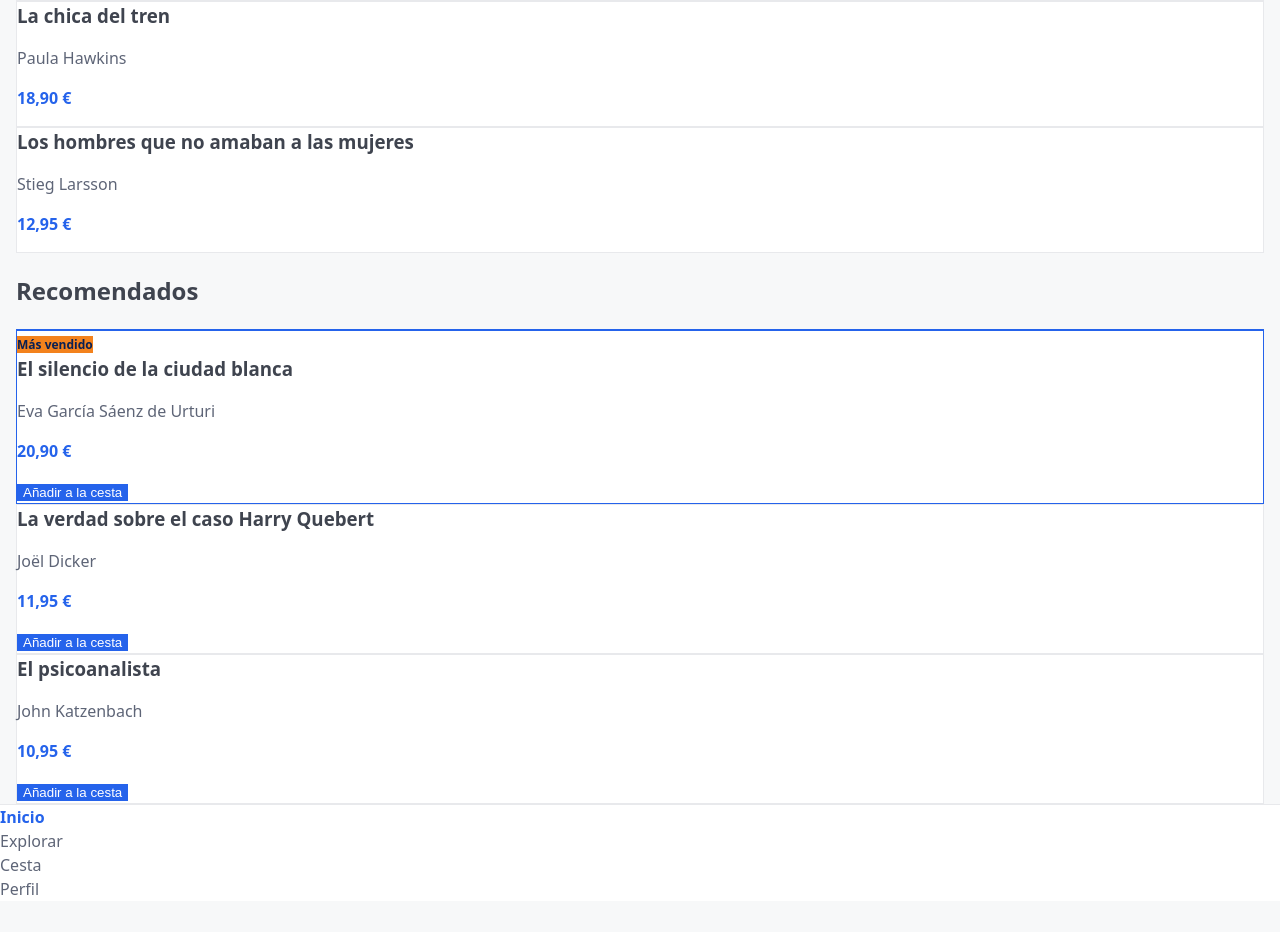
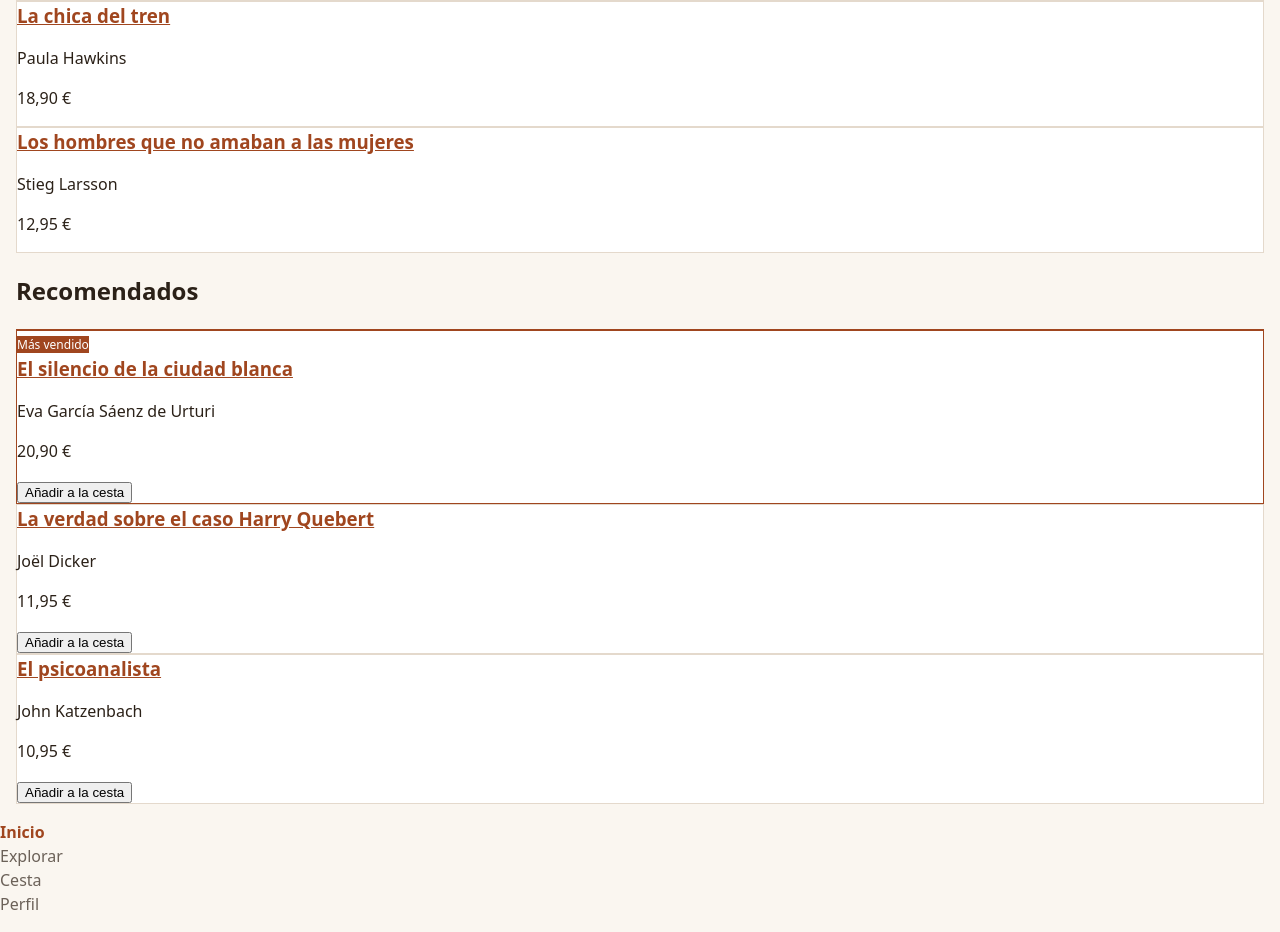
Before and after one commit to sarajimenezlara/trastienda-ud4, a plain HTML site: page index.html in a window 1280 px wide. Shown: the part 447-1379 px from the top of the page. Before the commit the page ends 1348 px from the top, so only its background shows below. Drawn offline with Linux system fonts and the light colour scheme.

Commit message:
Deshace: Variables CSS, colores en oklch y anidamiento nativo

```diff
--- a/css/estilos.css
+++ b/css/estilos.css
@@ -1,45 +1,4 @@
 /* La Trastienda · hoja común para index.html y carrito.html */
-
-/* ===== Sesión 4: tokens de diseño (de Figma) ===== */
-:root {
-  /* --- Escala primaria (azul, colores de Figma) --- */
-  --color-primary-50:  #dbe5fc; /* oklch(0.92 0.033 267) */
-  --color-primary-100: #b6cbf8; /* oklch(0.84 0.067 265) */
-  --color-primary-200: #92b1f5; /* oklch(0.76 0.104 265) */
-  --color-primary-300: #6e97f2; /* oklch(0.69 0.142 265) */
-  --color-primary-400: #497dee; /* oklch(0.61 0.179 263) */
-  --color-primary-500: #2563eb; /* oklch(0.55 0.215 263)  color de marca */
-  --color-primary-600: #134ed0; /* oklch(0.48 0.209 263)  hover */
-  --color-primary-700: #0f3ea6; /* oklch(0.41 0.175 263)  active / focus */
-  --color-primary-800: #0b2f7d; /* oklch(0.34 0.138 263) */
-  --color-primary-900: #081f53; /* oklch(0.26 0.099 263) */
-
-  /* --- Escala neutra (grises de Figma) --- */
-  --color-neutral-50:  #f7f8f9; /* oklch(0.98 0.002 248)  fondo de pantalla */
-  --color-neutral-100: #eff0f3; /* oklch(0.96 0.004 271) */
-  --color-neutral-200: #e8e9ec; /* oklch(0.93 0.004 271)  bordes */
-  --color-neutral-300: #e0e2e6; /* oklch(0.91 0.006 265) */
-  --color-neutral-400: #d8dae0; /* oklch(0.89 0.008 271) */
-  --color-neutral-500: #d0d3da; /* oklch(0.87 0.010 267) */
-  --color-neutral-600: #a8aebb; /* oklch(0.75 0.020 266) */
-  --color-neutral-700: #81899b; /* oklch(0.63 0.029 266) */
-  --color-neutral-800: #5e6577; /* oklch(0.51 0.030 269)  texto secundario (contraste 5,8:1 sobre blanco) */
-  --color-neutral-900: #3f444f; /* oklch(0.39 0.020 266)  texto principal (contraste 9,8:1 sobre blanco) */
-
-  /* --- Acento definido directamente en oklch (badge «Más vendido») --- */
-  --color-accent-oklch: oklch(0.72 0.17 55); /* naranja ≈ #f3821d */
-
-  /* --- Variables semánticas: para qué se usa cada color --- */
-  --bg-page:       var(--color-neutral-50);
-  --bg-card:       #ffffff;
-  --bg-header:     var(--color-primary-700);
-  --text-main:     var(--color-neutral-900);
-  --text-muted:    var(--color-neutral-800);
-  --text-on-brand: #ffffff;
-  --border-subtle: var(--color-neutral-200);
-  --brand:         var(--color-primary-500);
-  --brand-hover:   var(--color-primary-600);
-}
 
 /*
   Sesión 3: la hoja se ordena en capas.
@@ -57,25 +16,25 @@
     font-family: system-ui, -apple-system, "Segoe UI", Roboto, sans-serif;
     font-size: 1rem;
     line-height: 1.5;
-    color: var(--text-main);
-    background-color: var(--bg-page);
+    color: #2b2118;
+    background-color: #faf6f0;
   }
 
   /* El fondo NO se hereda: hay que ponerlo en el header */
   header {
     padding: 0.75rem 1rem;
-    background-color: var(--bg-header);
-    color: var(--text-on-brand);
-
-    /* inherit: el logo usa el mismo color que el header */
-    a {
-      color: inherit;
-      font-weight: bold;
-    }
+    background-color: #5a2e1a;
+    color: #fff;
   }
 
   a {
-    color: var(--brand);
+    color: #a0461f;
+  }
+
+  /* inherit: el logo usa el mismo color blanco que el header */
+  header a {
+    color: inherit;
+    font-weight: bold;
   }
 
   main {
@@ -85,99 +44,65 @@
 
 /* ===== COMPONENTS: barra inferior, tarjetas, badges y botones ===== */
 @layer components {
-  /* Barra inferior con anidamiento nativo */
-  nav {
-    background-color: var(--bg-card);
-    border-top: 1px solid var(--border-subtle);
-
-    ul {                                  /* nav ul */
+  /* Barra inferior */
+  nav > ul {                              /* (0,0,0,2) */
     list-style: none;
     padding: 0;
-      margin: 0;
   }
 
-    a {                                   /* nav a  (0,0,0,2) */
-      color: var(--text-muted);
+  nav a:not([aria-current="page"]) {     /* (0,0,1,2): :not() suma su argumento */
+    color: #6b6158;
     text-decoration: none;
-
-      &[aria-current="page"] {            /* nav a[aria-current="page"]  (0,0,1,2) */
-        color: var(--brand);
-        font-weight: 700;
   }
 
-      &:hover {                           /* nav a:hover  (0,0,1,2): va después, gana el empate */
-        color: var(--text-main);
+  nav a[aria-current="page"] {            /* (0,0,1,2) */
+    color: #a0461f;
+    font-weight: 700;
+    text-decoration: none;
   }
 
-      &:focus-visible {
-        outline: 2px solid var(--brand);
+  /*
+    nav a:hover también es (0,0,1,2): empata con las dos reglas de arriba,
+    así que decide el orden de aparición. Por eso va después.
+  */
+  nav a:hover {
+    color: #2b2118;
+  }
+
+  nav a:focus-visible {
+    outline: 2px solid #a0461f;
     outline-offset: 2px;
   }
-    }
-  }
 
-  /* Tarjeta de libro: solo variables semánticas */
+  /* Tarjetas de libro */
   .card {
-    background-color: var(--bg-card);
-    border: 1px solid var(--border-subtle);
-    color: var(--text-main);
-
-    /* Primera tarjeta de cada sección (h2 + .card) */
-    h2 + & {
-      border-top: 2px solid var(--brand);
-    }
-
-    /* Tarjetas con un badge con texto */
-    &:has(.badge:not(:empty)) {
-      border-color: var(--brand);
+    background-color: #fff;
+    border: 1px solid #e4d9cc;
   }
 
   /* initial: quita el margen que el navegador pone al h3 */
-    h3 {
+  .card h3 {
     margin: initial;
-
-      a {
-        color: inherit;
-        text-decoration: none;
-
-        &:hover {
-          color: var(--brand);
-        }
-      }
   }
 
-    .card-author {
-      color: var(--text-muted);
-    }
-
-    .card-price {
-      color: var(--brand);
-      font-weight: 700;
-    }
-
-    /* Botón «Añadir a la cesta» */
-    button {
-      background-color: var(--brand);
-      color: var(--text-on-brand);
-      border: none;
-      cursor: pointer;
-
-      &:hover {
-        background-color: var(--brand-hover);
-      }
-    }
+  h2 + .card {                            /* (0,0,1,1) */
+    border-top: 2px solid #a0461f;
   }
 
   /* Badges */
   .badge {
-    background-color: var(--color-accent-oklch);
-    color: var(--color-primary-900);      /* texto muy oscuro: el naranja es claro (L 0.72) */
+    background-color: #a0461f;
+    color: #fff;
     font-size: 0.75rem;
-    font-weight: 600;
+  }
 
-    &:empty {
+  .badge:empty {
     display: none;
   }
+
+  /* (0,0,2,1): gana a .card (0,0,1,0) aunque los dos pongan el borde */
+  article:has(.badge:not(:empty)) {
+    border-color: #a0461f;
   }
 
   /* Botones de solo icono (lupa, menú, − y +) */
@@ -193,7 +118,7 @@
 /* ===== UTILITIES: clases de un solo uso, siempre ganan ===== */
 @layer utilities {
   .text-primary {
-    color: var(--brand);
+    color: #a0461f;
     font-weight: 700;
   }
 }
--- a/index.html
+++ b/index.html
@@ -20,23 +20,23 @@
       <h2>Novedades</h2>
       <article class="card">
         <h3><a href="detalle.html">La paciente silenciosa</a></h3>
-        <p class="card-author">Alex Michaelides</p>
-        <p class="card-price">19,90 €</p>
+        <p>Alex Michaelides</p>
+        <p>19,90 €</p>
       </article>
       <article class="card">
         <h3><a href="detalle.html">Reina Roja</a></h3>
-        <p class="card-author">Juan Gómez-Jurado</p>
-        <p class="card-price">21,90 €</p>
+        <p>Juan Gómez-Jurado</p>
+        <p>21,90 €</p>
       </article>
       <article class="card">
         <h3><a href="detalle.html">La chica del tren</a></h3>
-        <p class="card-author">Paula Hawkins</p>
-        <p class="card-price">18,90 €</p>
+        <p>Paula Hawkins</p>
+        <p>18,90 €</p>
       </article>
       <article class="card">
         <h3><a href="detalle.html">Los hombres que no amaban a las mujeres</a></h3>
-        <p class="card-author">Stieg Larsson</p>
-        <p class="card-price">12,95 €</p>
+        <p>Stieg Larsson</p>
+        <p>12,95 €</p>
       </article>
     </section>
 
@@ -45,21 +45,21 @@
       <article class="card">
         <span class="badge">Más vendido</span>
         <h3><a href="detalle.html">El silencio de la ciudad blanca</a></h3>
-        <p class="card-author">Eva García Sáenz de Urturi</p>
-        <p class="card-price">20,90 €</p>
+        <p>Eva García Sáenz de Urturi</p>
+        <p>20,90 €</p>
         <button type="button">Añadir a la cesta</button>
       </article>
       <article class="card">
         <span class="badge"></span>
         <h3><a href="detalle.html">La verdad sobre el caso Harry Quebert</a></h3>
-        <p class="card-author">Joël Dicker</p>
-        <p class="card-price">11,95 €</p>
+        <p>Joël Dicker</p>
+        <p>11,95 €</p>
         <button type="button">Añadir a la cesta</button>
       </article>
       <article class="card">
         <h3><a href="detalle.html">El psicoanalista</a></h3>
-        <p class="card-author">John Katzenbach</p>
-        <p class="card-price">10,95 €</p>
+        <p>John Katzenbach</p>
+        <p>10,95 €</p>
         <button type="button">Añadir a la cesta</button>
       </article>
     </section>
```
Lines whose indentation alone changed are shown as unchanged.
